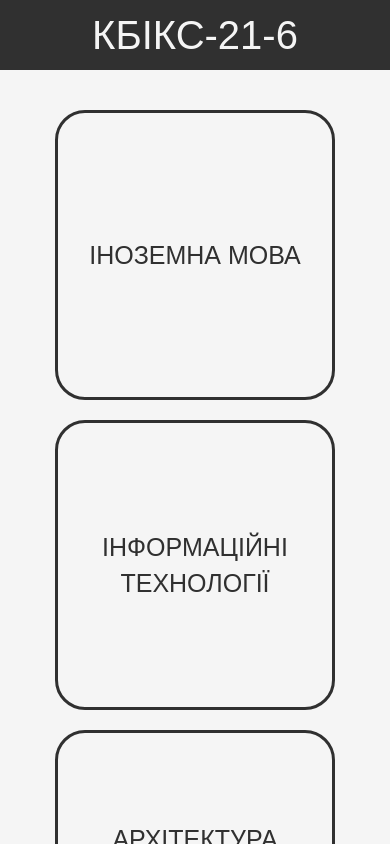
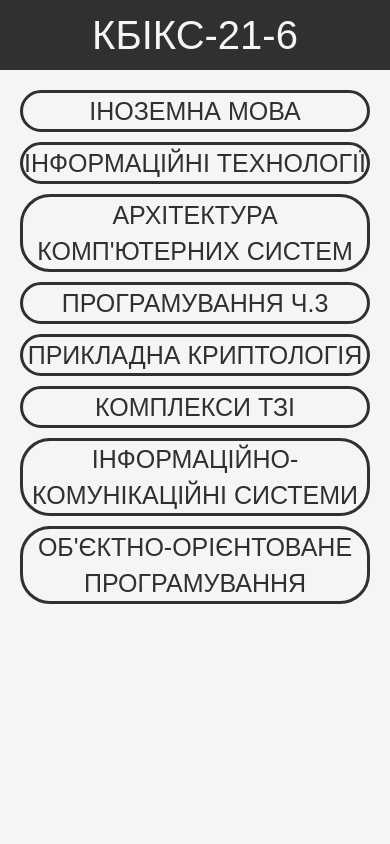
Before and after one commit to Danil6064/kbiks-21-6, a React (Create React App) app: page / in a window 390 px wide. Shown: the top 844 px of the page. Built offline with nearby package versions, Linux system fonts and the light colour scheme; a web font is replaced by a local one.

Commit message:
Home page adaptation added for screens smaller than 620px

```diff
--- a/src/components/home/style.css
+++ b/src/components/home/style.css
@@ -31,3 +31,15 @@
     background-color: #303030;
     color: #F5F5F5;
 }
+
+@media (max-width: 620px) {
+    .item__card {
+        width: 100%;
+        height: 10%;
+    }
+
+        .home__subjectList {
+            gap: 10px;
+            margin: 20px 20px 40px 20px;
+        }
+}
```
